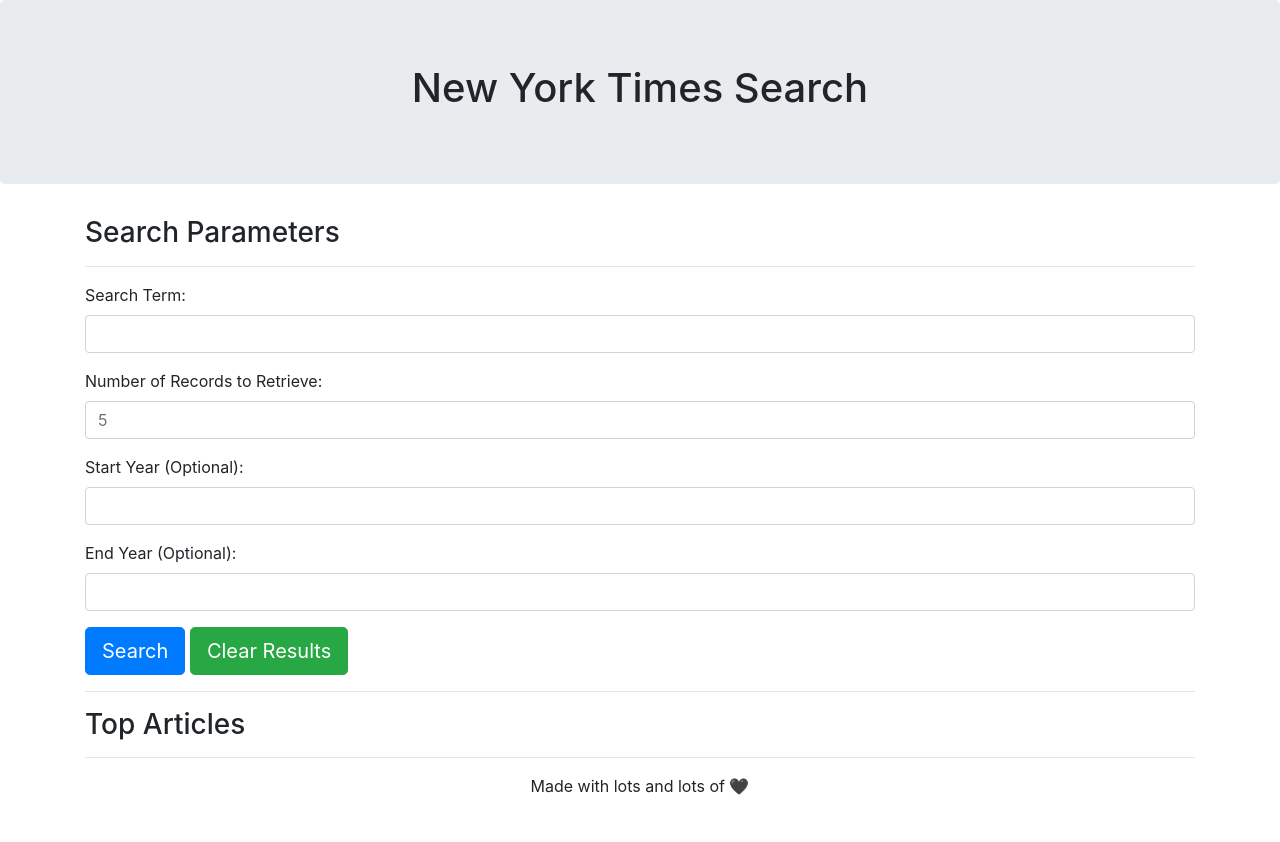
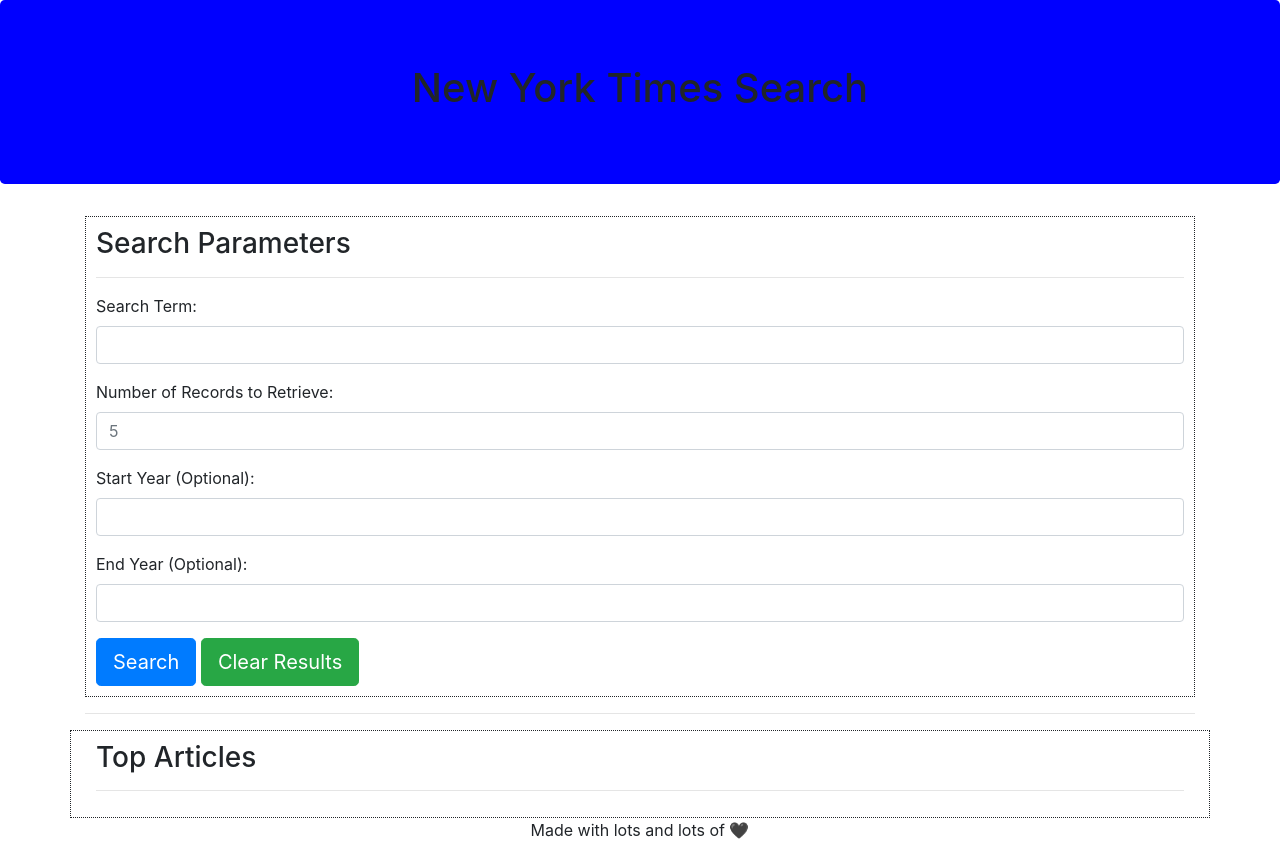
Before and after one commit to mike14747/nytimesapi, a plain HTML site: page index.html in a window 1280 px wide. Before the commit the page ends 800 px from the top, so only its background shows below. Drawn offline with nearby package versions, Linux system fonts and the light colour scheme.

Commit message:
reset button modified added styles

```diff
--- a/css/style.css
+++ b/css/style.css
@@ -0,0 +1,15 @@
+.jumbotron {
+    background-color: blue;
+  }
+  #search-form-outsidebox {
+    border: dotted 0.5px;
+    padding: 10px;
+  }
+  #top-articles-box {
+    border: dotted 0.5px;
+    padding: 10px;
+  }
+  /*need to set up placeholder styling for incoming AJAX RESPONSE
+  SUCH AS ARTICLE OUTER DIV STYLING
+  ARTICLE TITLE STYLING
+  ARTICLE VARIOUS INFO STYLING*/
--- a/index.html
+++ b/index.html
@@ -63,7 +63,7 @@
               <button type="button" class="btn btn-lg btn-primary" id="search-button">
                 Search
               </button>
-              <button type="button" class="btn btn-lg btn-success" id="clear-results-button">
+              <button type="reset" class="btn btn-lg btn-success" id="clear-results-button">
                 Clear Results
               </button>
             </form>
```
